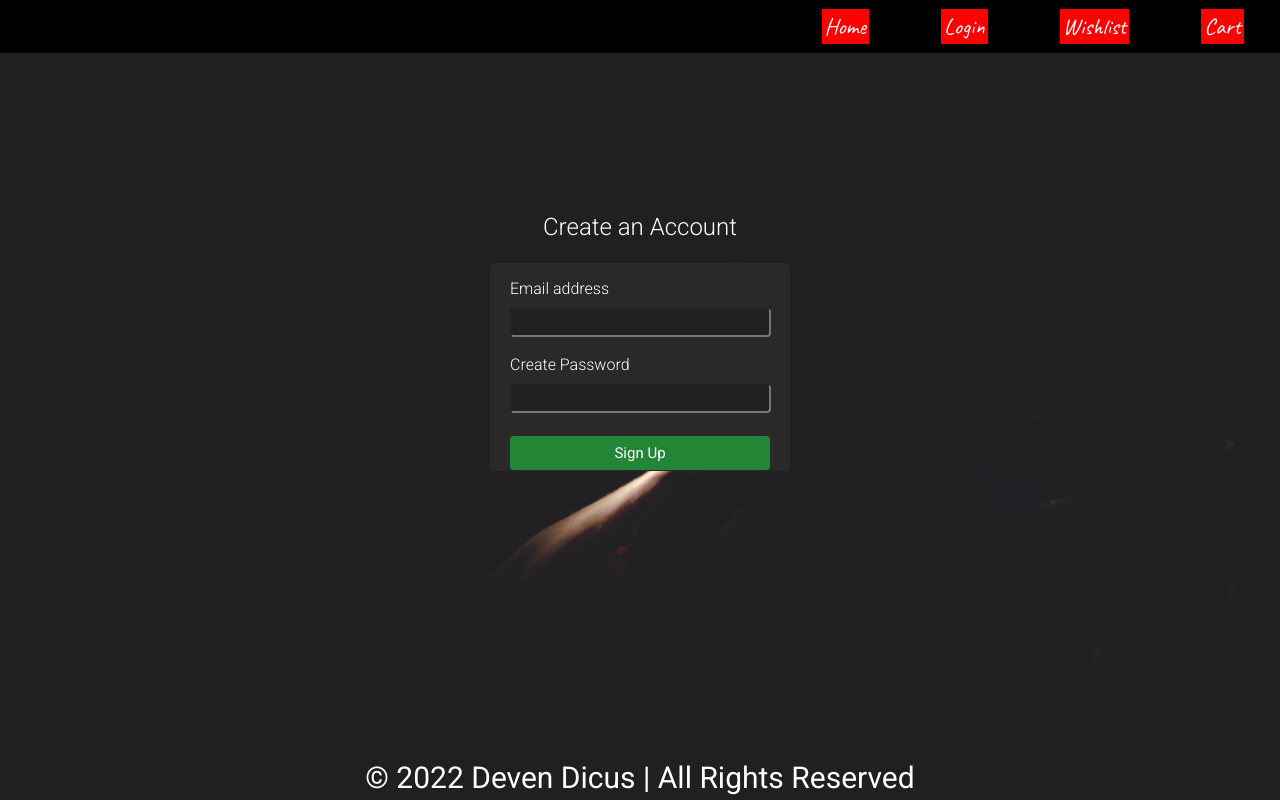
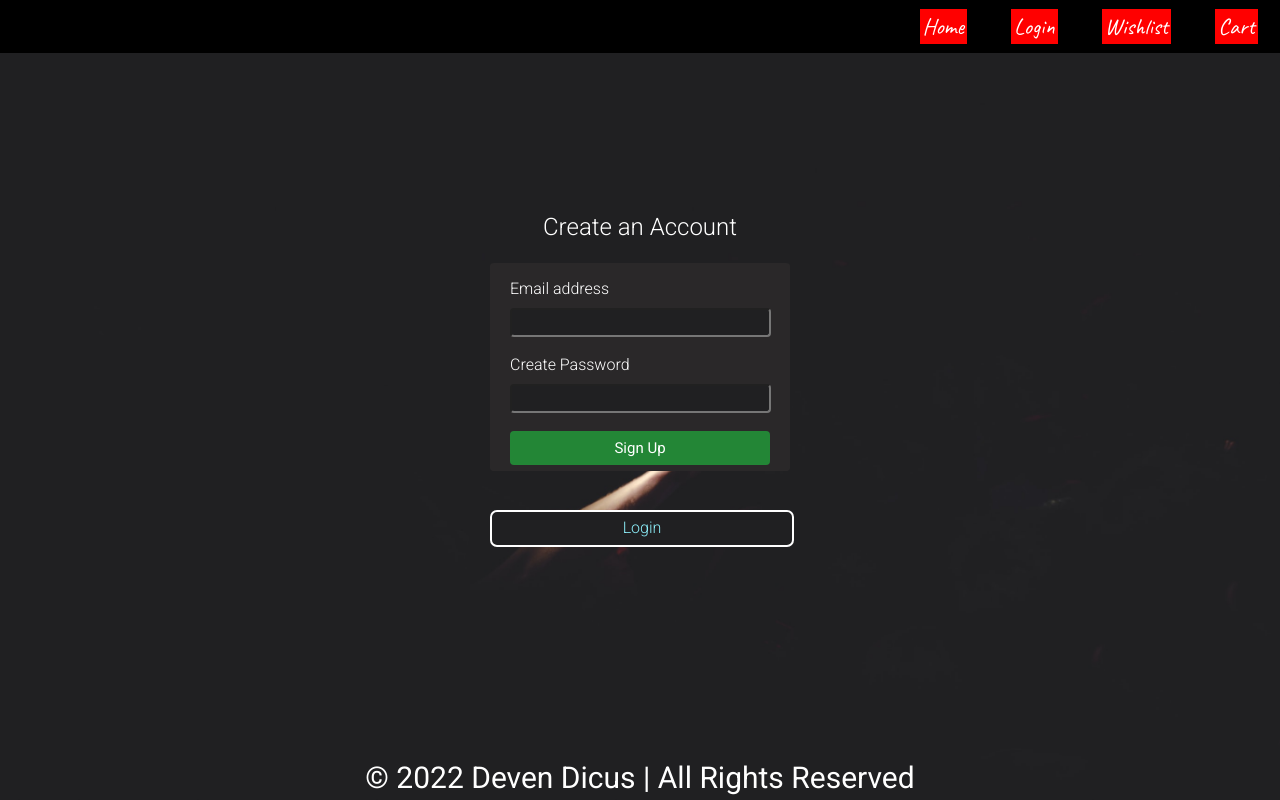
Before and after one commit to kitealva/DD-Art, a Flask app: page /create in a window 1280 px wide. Run offline with Flask 2, Linux system fonts and the light colour scheme.

Commit message:
login touch up

```diff
--- a/server.py
+++ b/server.py
@@ -43,23 +43,24 @@ def show_art(art_id):
     return render_template('art_info.html', art=art)
 
 
-@app.route("/users", methods=["POST"])
+@app.route("/users", methods=['GET', 'POST'])
 def register_user():
     """Create a new user."""
+    if request.method == 'POST':
+        email = request.form.get('email')
+        password = request.form.get('password')
 
-    email = request.form.get("email")
-    password = request.form.get("password")
+        if len(email) < 4:
+            flash('Email must be greater than 4 characters')
+            pass
+        elif len (password) < 4:
+            flash ('Password must be at least 4 characters')
+        else:
+            flash ('Account Created')
 
-    user = crud.get_user_by_email(email)
-    if user:
-        flash("Cannot create an account with that email. Try again.")
-    else:
-        user = crud.create_user(email, password)
-        db.session.add(user)
-        db.session.commit()
-        flash("Account created! Please log in.")
 
-    return redirect("/")
+
+    return redirect("/create")
 
 
 @app.route("/login", methods=["GET","POST"])
@@ -71,7 +72,9 @@ def process_login():
 
 
     user = crud.get_user_by_email(email)
-    if not user or user.password != password:
+    if not user or password != password:
+        flash('No user')
+    elif password != password:
         flash("The email or password you entered was not valid.")
     else:
         session["user_email"] = user.email
--- a/static/styles.css
+++ b/static/styles.css
@@ -27,7 +27,7 @@ li a {
 .navbar li{
     float:right;
     list-style: none;
-    margin: 12px 36px;
+    margin: 12px 22px;
 }
 
 .navbar li a{
@@ -85,9 +85,20 @@ h1 {
 }
 
 .flash-msg{
-    text-align: center;
-    font-size: 5vh;
+    margin: 0 auto;
+    display: flex;
+    align-items: center;
+    justify-content: center;
+    font-size: 3vh;
     font-family: 'Roboto', sans-serif;
+    background-color: #2a2829;
+    border-radius: 0px 0 10px 10px;
+    box-shadow: rgba(0, 0, 0, 0.12) 0px 1px 3px, rgba(0, 0, 0, 0.24) 0px 1px 2px;
+    color: white;
+    height: 7vh;
+    line-height: 7vh;
+    max-width: 30%;
+    font-weight: 300;
 }
 
 .field1 {
@@ -103,7 +114,7 @@ h1 {
 
 .allfields h3 {
     width: 300px;
-    height: 6vh;
+    height: 8vh;
     margin-top: 4.3vh;
     border: solid white 2px;
     border-radius: 7px;
@@ -112,8 +123,24 @@ h1 {
     font-family: 'Roboto', sans-serif;
     color: white;
     font-weight: 300;
-    line-height: 55px;
+    line-height: 7.8vh;
     background-color: #202022;
+}
+
+.allfields h4 {
+    width: 300px;
+    height: 4.2vh;
+    margin-top: 4.3vh;
+    border: solid white 2px;
+    border-radius: 7px;
+    margin-bottom: 20px;
+    text-align: center;
+    font-family: 'Roboto', sans-serif;
+    color: white;
+    font-weight: 300;
+    line-height: 4vh;
+    background-color: #202022;
+    justify-content: center;
 }
 
 .field1 h2 {
@@ -183,7 +210,13 @@ h1 {
     border-radius: 4px;
     font-size: 15px;
     color: white;
-    margin-top: 1.7vh;
+    margin-top: 1.1vh;
+}
+
+.allfields a {
+    text-decoration: none;
+    font-family: 'Roboto', sans-serif;
+    color: #8df0fb;
 }
 
 
--- a/templates/create.html
+++ b/templates/create.html
@@ -20,6 +20,7 @@
         <p>
           <button type="submit" placeholder="" class="sub" id="sub1">Sign Up</button>
         </p>
+        <h4><a href="/">Login</a></h4>
       </form>
     </div>
   {% endblock %}
```
